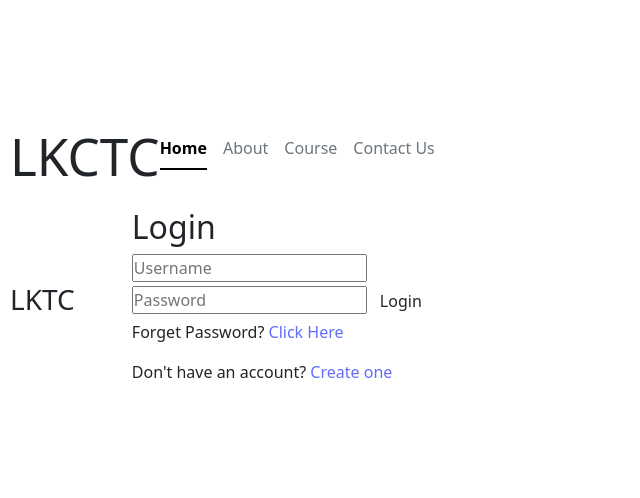
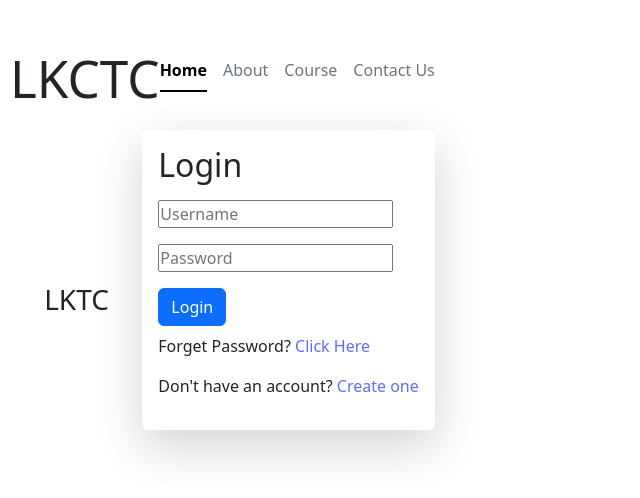
Before and after one commit to codebyanshu/College_Management_System, a React (Vite) app: page / in a window 1280 px wide. Shown: the part 128-626 px from the top of the page, without its empty margins (0-640 px from the left). Built offline with nearby package versions, Linux system fonts and the light colour scheme; the HTML template or start-up script is replaced by a standard one.

Commit message:
login box design

```diff
--- a/src/screens/Login.jsx
+++ b/src/screens/Login.jsx
@@ -12,27 +12,27 @@ function Login() {
 
 function Login_head() {
   return (
-      <div className="headbody">
+      <div className="headbody gap-20px">
         <div className="cName"><h1>LKCTC</h1></div>
       <div className="nav-bar">
-        <ul class="nav nav-underline">
-          <li class="nav-item">
-            <a class="nav-link active " aria-current="page" href="#">
+        <ul className="nav nav-underline">
+          <li className="nav-item">
+            <a className="nav-link active " aria-current="page" href="#">
               Home
             </a>
           </li>
-          <li class="nav-item">
-            <a class="nav-link link-secondary" href="#">
+          <li className="nav-item">
+            <a className="nav-link link-secondary" href="#">
               About
             </a>
           </li>
-          <li class="nav-item">
-            <a class="nav-link link-secondary" href="#">
+          <li className="nav-item">
+            <a className="nav-link link-secondary" href="#">
               Course
             </a>
           </li>
-          <li class="nav-item">
-            <a class="nav-link link-secondary">Contact Us</a>
+          <li className="nav-item">
+            <a className="nav-link link-secondary">Contact Us</a>
           </li>
         </ul>
       </div>
@@ -43,21 +43,30 @@ function Login_head() {
 function Login_body() {
   return (
     <>
-      <div className="lbody">
+      <div className="lbody container-lg">
         <section className="home" id="home">
-        <div className="icon">
+          <div className="icon container">
             <h3>LKTC</h3>
           </div>
         </section>
-      <section className="login_1">
-        <div className="login-form">
+        <section className="login_1 ">
+          <div className="login-form container shadow-lg p-3 mb-5 bg-white rounded boarder-2px">
             <h2>Login</h2>
             <form action="">
-            <input type="text" placeholder="Username" className="box" />
+              <input type="text" placeholder="Username" className="box my-2" />
               <br />
 
-            <input type="password" placeholder="Password" className="box" />
-            <input type="submit" value="Login" className="btn" />
+              <input
+                type="password"
+                placeholder="Password"
+                className="box my-2"
+              />
+              <br />
+              <input
+                type="submit"
+                value="Login"
+                className="btn btn-primary my-2"
+              />
               <p>
                 Forget Password? <a href="#">Click Here</a>
               </p>
```
Lines whose indentation alone changed are shown as unchanged.
